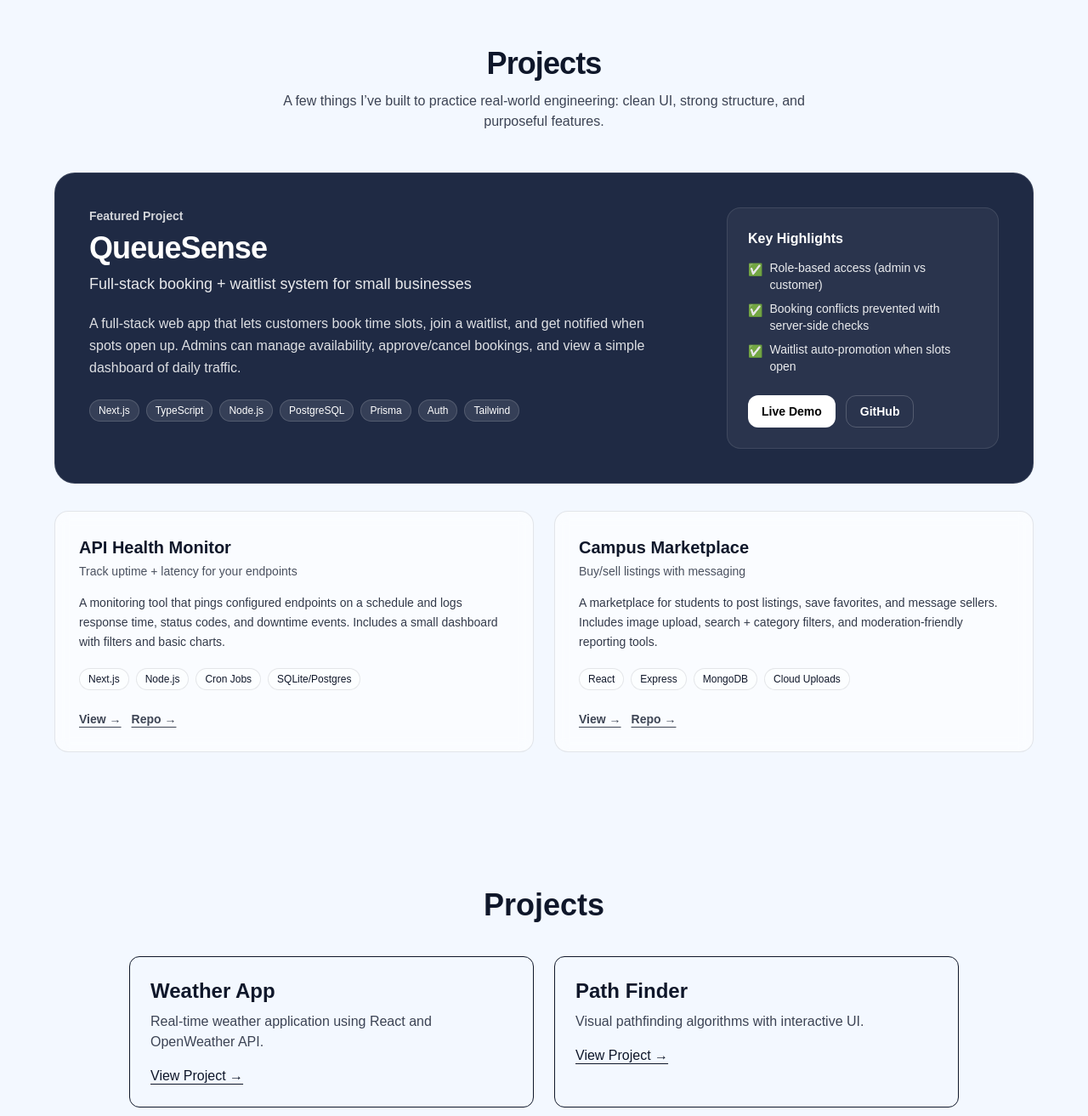
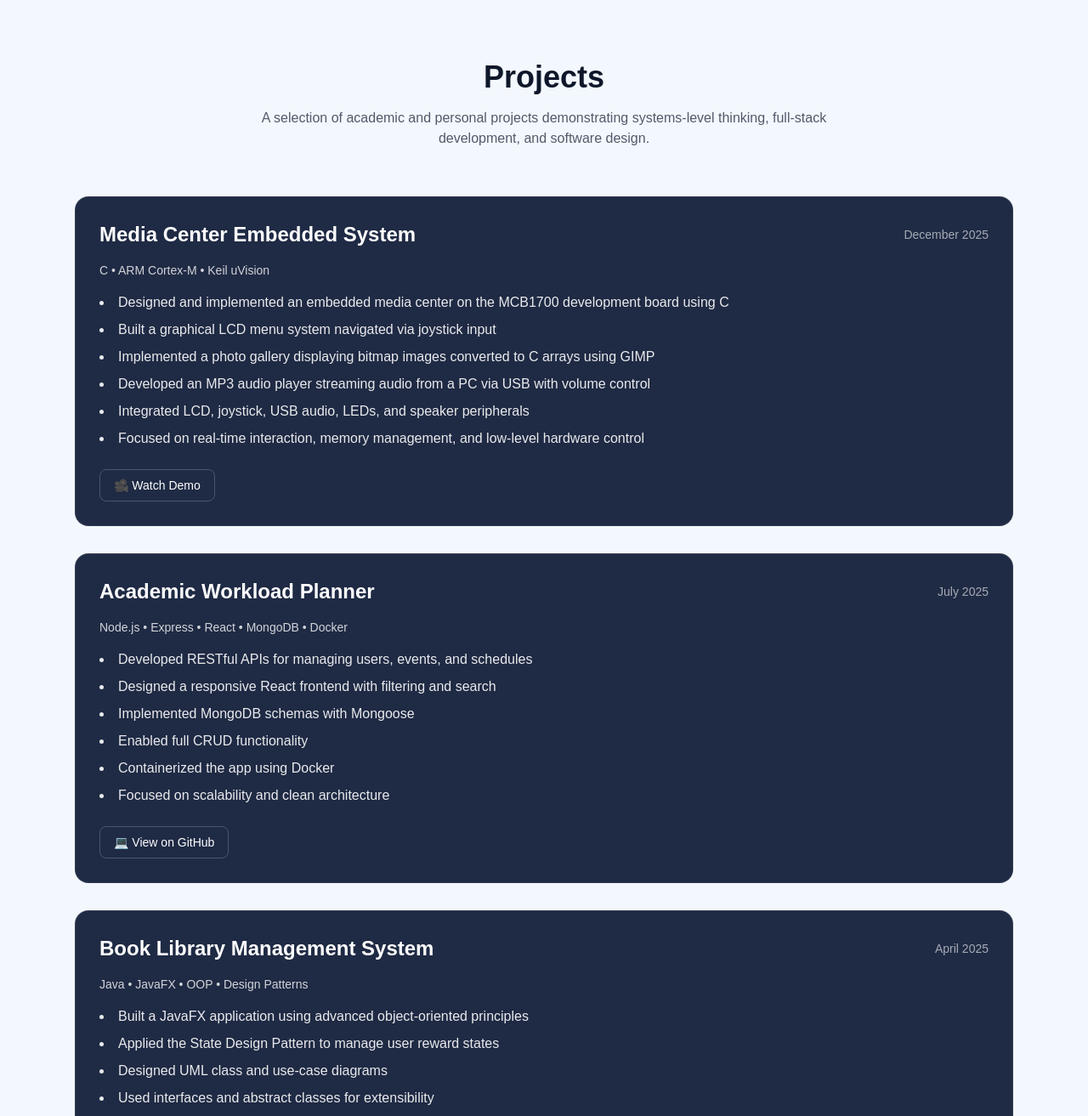
Before and after one commit to mxhmd15/my-portfolio, a Next.js app: page / in a window 1280 px wide. Shown: the part 917-2230 px from the top of the page at 85% size. Built offline with nearby package versions, Linux system fonts and the light colour scheme.

Commit message:
Update portfolio content and styling

```diff
--- a/app/page.tsx
+++ b/app/page.tsx
@@ -18,43 +18,40 @@
 
 
 
-
-
-      {/* HERO */}
-      <section className="min-h-screen flex flex-col items-center justify-center px-6 text-center">
+<section
+  id="top"
+  className="relative min-h-screen flex flex-col items-center justify-center px-6 text-center"
+>
+  {/* Image */}
   <Image
     src="/me.jpg"
     alt="Mohammad profile picture"
     width={210}
-          height={150}
-          className="rounded-full mb-6 border-2"
+    height={210}
     priority
+    className="rounded-full mb-10 border-2 border-current/20"
   />
 
-        <h1 className="text-5xl font-bold mb-4">
-          Mohammad Amir
+  {/* Text block */}
+  <div className="relative max-w-3xl">
+    {/* Accent line aligned to TEXT */}
+    <div className="absolute -left-6 md:-left-12 top-1/2 -translate-y-1/2 h-38 w-[4px] rounded-full bg-indigo-500/80" />
+
+    <h1 className="text-5xl md:text-6xl font-extrabold leading-tight tracking-tight">
+      Hi, I’m <span className="text-indigo-500">Mohammad</span>
     </h1>
 
-        <p className="text-xl opacity-80 mb-8 max-w-2xl">
-          Computer Engineering Student at Toronto Metropolitan University (Formerly Ryerson) | Full-Stack Developer
+    <p className="mt-6 text-xl md:text-2xl text-current/70 max-w-3xl mx-auto">
+      I’m a Computer Engineering student at Toronto Metropolitan University.
+      This portfolio showcases my journey into tech.
     </p>
-
-        <div className="flex gap-4">
-          <a
-            href="#projects"
-            className="px-6 py-3 rounded-lg font-medium border hover:opacity-90 transition"
-          >
-            View Projects
-          </a>
-
-          <a
-            href="#contact"
-            className="px-6 py-3 rounded-lg font-medium border hover:opacity-90 transition"
-          >
-            Contact Me
-          </a>
   </div>
 </section>
+      {/* Projects Section */}
+
+
+
+
 
 <ProjectsSection />
 
@@ -62,34 +59,11 @@
       {/* Technologies*/}
   <section id="projects" className="px-6 py-20 max-w-5xl mx-auto">
         <h2 className="text-4xl font-bold mb-10 text-center">
-          Projects
+
         </h2>
 
-        <div className="grid md:grid-cols-2 gap-6">
-          <div className="rounded-xl p-6 border transition">
-            <h3 className="text-2xl font-semibold mb-2">
-              Weather App
-            </h3>
-            <p className="opacity-80 mb-4">
-              Real-time weather application using React and OpenWeather API.
-            </p>
-            <a href="#" className="underline underline-offset-4 hover:opacity-80">
-              View Project →
-            </a>
-          </div>
 
-          <div className="rounded-xl p-6 border transition">
-            <h3 className="text-2xl font-semibold mb-2">
-              Path Finder
-            </h3>
-            <p className="opacity-80 mb-4">
-              Visual pathfinding algorithms with interactive UI.
-            </p>
-            <a href="#" className="underline underline-offset-4 hover:opacity-80">
-              View Project →
-            </a>
-          </div>
-        </div>
+
       </section>
 
 
--- a/components/ProjectsSection.tsx
+++ b/components/ProjectsSection.tsx
@@ -1,232 +1,137 @@
-// components/ProjectsSection.tsx
 "use client";
 
-type Project = {
-  title: string;
-  tagline: string;
-  description: string;
-  stack: string[];
-  highlights: string[];
-  href?: string; // live demo
-  repo?: string; // github
-  featured?: boolean;
-};
+export default function ProjectsSection() {
+  return (
+    <section id="projects" className="max-w-6xl mx-auto px-6 py-24">
+      {/* Section header */}
+      <div className="mb-14 text-center">
+        <h2 className="text-4xl font-bold mb-4">Projects</h2>
+        <p className="opacity-70 max-w-2xl mx-auto">
+          A selection of academic and personal projects demonstrating
+          systems-level thinking, full-stack development, and software design.
+        </p>
+      </div>
 
-const projects: Project[] = [
-  {
-    title: "QueueSense",
-    tagline: "Full-stack booking + waitlist system for small businesses",
-    description:
-      "A full-stack web app that lets customers book time slots, join a waitlist, and get notified when spots open up. Admins can manage availability, approve/cancel bookings, and view a simple dashboard of daily traffic.",
-    stack: [
-      "Next.js",
-      "TypeScript",
-      "Node.js",
-      "PostgreSQL",
-      "Prisma",
-      "Auth",
-      "Tailwind",
-    ],
-    highlights: [
-      "Role-based access (admin vs customer)",
-      "Booking conflicts prevented with server-side checks",
-      "Waitlist auto-promotion when slots open",
-    ],
-    href: "#", // put your live link later
-    repo: "#", // put your github later
-    featured: true,
-  },
+      <div className="grid gap-8">
+        {/* Project 1 */}
+        <ProjectCard
+          title="Media Center Embedded System"
+          date="December 2025"
+          tech="C • ARM Cortex-M • Keil uVision"
+          bullets={[
+            "Designed and implemented an embedded media center on the MCB1700 development board using C",
+            "Built a graphical LCD menu system navigated via joystick input",
+            "Implemented a photo gallery displaying bitmap images converted to C arrays using GIMP",
+            "Developed an MP3 audio player streaming audio from a PC via USB with volume control",
+            "Integrated LCD, joystick, USB audio, LEDs, and speaker peripherals",
+            "Focused on real-time interaction, memory management, and low-level hardware control",
+          ]}
+          demoLink="https://www.youtube.com/watch?v=YOUR_VIDEO_ID"
+          demoLabel="Watch Demo"
+        />
 
-  {
-    title: "API Health Monitor",
-    tagline: "Track uptime + latency for your endpoints",
-    description:
-      "A monitoring tool that pings configured endpoints on a schedule and logs response time, status codes, and downtime events. Includes a small dashboard with filters and basic charts.",
-    stack: ["Next.js", "Node.js", "Cron Jobs", "SQLite/Postgres"],
-    highlights: ["Scheduled checks", "Incident log", "Dashboard filters"],
-    href: "#",
-    repo: "#",
-  },
+        {/* Project 2 */}
+        <ProjectCard
+          title="Academic Workload Planner"
+          date="July 2025"
+          tech="Node.js • Express • React • MongoDB • Docker"
+          bullets={[
+            "Developed RESTful APIs for managing users, events, and schedules",
+            "Designed a responsive React frontend with filtering and search",
+            "Implemented MongoDB schemas with Mongoose",
+            "Enabled full CRUD functionality",
+            "Containerized the app using Docker",
+            "Focused on scalability and clean architecture",
+          ]}
+          githubLink="https://github.com/YOUR_USERNAME/academic-workload-planner"
+        />
 
-  {
-    title: "Campus Marketplace",
-    tagline: "Buy/sell listings with messaging",
-    description:
-      "A marketplace for students to post listings, save favorites, and message sellers. Includes image upload, search + category filters, and moderation-friendly reporting tools.",
-    stack: ["React", "Express", "MongoDB", "Cloud Uploads"],
-    highlights: ["Search + filters", "Messaging", "Image uploads"],
-    href: "#",
-    repo: "#",
-  },
-];
-
-
-function Chip({ label }: { label: string }) {
-  return (
-    <span className="text-xs px-2.5 py-1 rounded-full border border-white/15 bg-white/10">
-      {label}
-    </span>
-  );
-}
-
-function ButtonLink({
-  children,
-  href,
-  variant = "primary",
-}: {
-  children: React.ReactNode;
-  href?: string;
-  variant?: "primary" | "ghost";
-}) {
-  const base =
-    "inline-flex items-center justify-center px-4 py-2 rounded-xl text-sm font-semibold transition";
-  const styles =
-    variant === "primary"
-      ? "bg-white text-black hover:opacity-90"
-      : "border border-white/20 text-white hover:bg-white/10";
-
-  return (
-    <a
-      href={href || "#"}
-      className={`${base} ${styles}`}
-      target={href?.startsWith("http") ? "_blank" : undefined}
-      rel={href?.startsWith("http") ? "noopener noreferrer" : undefined}
-    >
-      {children}
-    </a>
-  );
-}
-
-export default function ProjectsSection() {
-  const featured = projects.find((p) => p.featured);
-  const rest = projects.filter((p) => !p.featured);
-
-  return (
-    <section id="projects" className="px-6 py-20">
-      <div className="mx-auto max-w-6xl">
-        <div className="text-center mb-12">
-          <h2 className="text-4xl font-bold tracking-tight">Projects</h2>
-          <p className="mt-3 text-base opacity-80 max-w-2xl mx-auto">
-            A few things I’ve built to practice real-world engineering: clean UI, strong structure,
-            and purposeful features.
-          </p>
-        </div>
-
-        {/* Featured project */}
-        {featured && (
-          <div
-            className="
-              rounded-3xl
-              bg-[#1f2a44]
-              text-white
-              border border-white/10
-              p-8 md:p-10
-              hover:-translate-y-1
-              hover:shadow-xl
-              transition
-            "
-          >
-            <div className="flex flex-col md:flex-row md:items-start md:justify-between gap-8">
-              <div className="max-w-2xl">
-                <div className="text-sm font-semibold opacity-80 mb-2">
-                  Featured Project
-                </div>
-
-                <h3 className="text-3xl md:text-4xl font-extrabold tracking-tight">
-                  {featured.title}
-                </h3>
-
-                <p className="mt-2 text-lg opacity-90">{featured.tagline}</p>
-
-                <p className="mt-5 opacity-85 leading-relaxed">
-                  {featured.description}
-                </p>
-
-                <div className="mt-6 flex flex-wrap gap-2">
-                  {featured.stack.map((s) => (
-                    <Chip key={s} label={s} />
-                  ))}
-                </div>
-              </div>
-
-              <div className="md:w-[320px] w-full">
-                <div className="rounded-2xl border border-white/10 bg-white/5 p-6">
-                  <div className="font-semibold mb-3">Key Highlights</div>
-                  <ul className="space-y-2 opacity-90 text-sm">
-                    {featured.highlights.map((h) => (
-                      <li key={h} className="flex gap-2">
-                        <span className="mt-0.5">✅</span>
-                        <span>{h}</span>
-                      </li>
-                    ))}
-                  </ul>
-
-                  <div className="mt-6 flex gap-3">
-                    <ButtonLink href={featured.href} variant="primary">
-                      Live Demo
-                    </ButtonLink>
-                    <ButtonLink href={featured.repo} variant="ghost">
-                      GitHub
-                    </ButtonLink>
-                  </div>
-                </div>
-              </div>
-            </div>
-          </div>
-        )}
-
-        {/* Other projects */}
-        <div className="mt-8 grid md:grid-cols-2 gap-6">
-          {rest.map((p) => (
-            <div
-              key={p.title}
-              className="
-                rounded-2xl
-                border border-current/10
-                bg-white/60 dark:bg-black/15
-                backdrop-blur
-                p-7
-                hover:-translate-y-0.5
-                hover:shadow-md
-                transition
-              "
-            >
-              <h4 className="text-xl font-bold">{p.title}</h4>
-              <div className="mt-1 text-sm opacity-75">{p.tagline}</div>
-
-              <p className="mt-4 text-sm opacity-85 leading-relaxed">
-                {p.description}
-              </p>
-
-              <div className="mt-5 flex flex-wrap gap-2">
-                {p.stack.map((s) => (
-                  <span
-                    key={s}
-                    className="text-xs px-2.5 py-1 rounded-full border border-current/10 bg-white/40 dark:bg-black/10"
-                  >
-                    {s}
-                  </span>
-                ))}
-              </div>
-
-              <div className="mt-6 flex gap-3">
-                <a
-                  href={p.href || "#"}
-                  className="text-sm font-semibold underline underline-offset-4 opacity-80 hover:opacity-100 transition"
-                >
-                  View →
-                </a>
-                <a
-                  href={p.repo || "#"}
-                  className="text-sm font-semibold underline underline-offset-4 opacity-80 hover:opacity-100 transition"
-                >
-                  Repo →
-                </a>
-              </div>
-            </div>
-          ))}
-        </div>
+        {/* Project 3 */}
+        <ProjectCard
+          title="Book Library Management System"
+          date="April 2025"
+          tech="Java • JavaFX • OOP • Design Patterns"
+          bullets={[
+            "Built a JavaFX application using advanced object-oriented principles",
+            "Applied the State Design Pattern to manage user reward states",
+            "Designed UML class and use-case diagrams",
+            "Used interfaces and abstract classes for extensibility",
+            "Focused on clean, maintainable, and reusable code",
+          ]}
+          githubLink="https://github.com/YOUR_USERNAME/book-library-system"
+        />
       </div>
     </section>
   );
 }
+
+/* ---------- Helper component ---------- */
+
+function ProjectCard({
+  title,
+  date,
+  tech,
+  bullets,
+  demoLink,
+  demoLabel,
+  githubLink,
+}: {
+  title: string;
+  date: string;
+  tech: string;
+  bullets: string[];
+  demoLink?: string;
+  demoLabel?: string;
+  githubLink?: string;
+}) {
+  return (
+   <div className="rounded-2xl bg-[#1f2a44] text-white border border-white/10 p-7
+                      hover:-translate-y-0.5 hover:shadow-md transition">
+      <div className="flex flex-col md:flex-row md:items-center md:justify-between mb-4">
+        <h3 className="text-2xl font-semibold">{title}</h3>
+        <span className="text-sm opacity-60 mt-1 md:mt-0">{date}</span>
+      </div>
+
+      <div className="text-sm font-medium opacity-80 mb-4">
+        {tech}
+      </div>
+
+      <ul className="list-disc list-inside space-y-2 opacity-90 mb-6">
+        {bullets.map((b, i) => (
+          <li key={i}>{b}</li>
+        ))}
+      </ul>
+
+      {/* Links */}
+      <div className="flex gap-4 flex-wrap">
+        {demoLink && (
+          <a
+            href={demoLink}
+            target="_blank"
+            rel="noopener noreferrer"
+            className="px-4 py-2 rounded-lg border border-current/20
+                       font-medium text-sm
+                       hover:bg-current hover:text-white
+                       transition"
+          >
+            🎥 {demoLabel ?? "View Demo"}
+          </a>
+        )}
+
+        {githubLink && (
+          <a
+            href={githubLink}
+            target="_blank"
+            rel="noopener noreferrer"
+            className="px-4 py-2 rounded-lg border border-current/20
+                       font-medium text-sm
+                       hover:bg-current hover:text-white
+                       transition"
+          >
+            💻 View on GitHub
+          </a>
+        )}
+      </div>
+    </div>
+  );
+}
```
Lines whose indentation alone changed are shown as unchanged.
